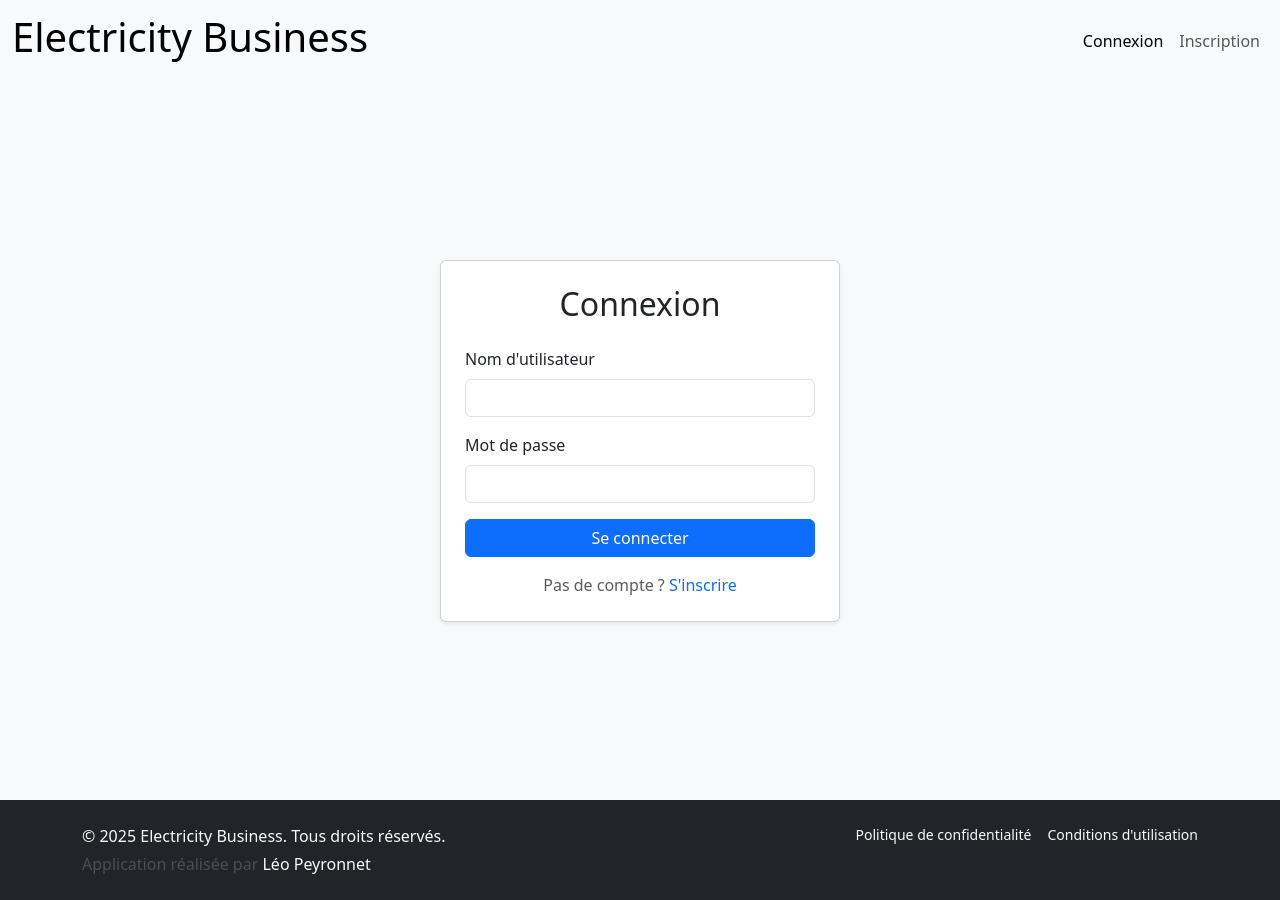
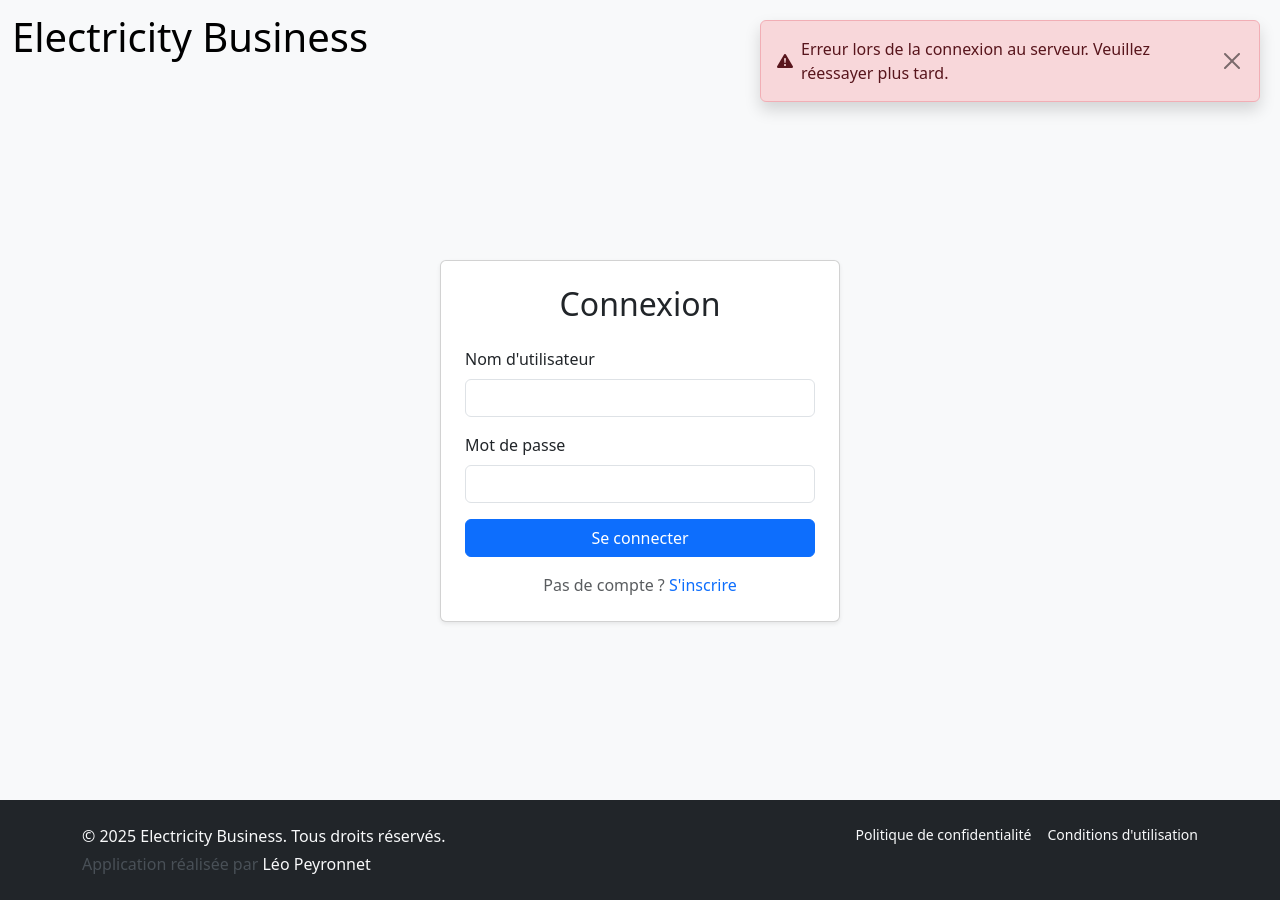
Before and after one commit to LaiPe/electricity-business-front, a React (Vite) app: page /login in a window 1280 px wide. Built offline with nearby package versions, Linux system fonts and the light colour scheme; no server answers.

Commit message:
feat: Introduce GlobalErrorContext for centralized error handling; update components to utilize global error state

```diff
--- a/src/contexts/AuthContext.jsx
+++ b/src/contexts/AuthContext.jsx
@@ -1,10 +1,12 @@
 import { createContext, useContext, useState, useEffect } from 'react';
 import { apiRequest } from '../utils/ApiRequest';
+import { useGlobalErrorContext } from './GlobalErrorContext';
 
 const AuthContext = createContext(null);
 
 export function AuthProvider({ children }) {
     const [user, setUser] = useState(null);
+    const {globalError, setGlobalError} = useGlobalErrorContext();
     const [loading, setLoading] = useState(true);
     const [initialLoading, setInitialLoading] = useState(true);
     const [isAuthenticated, setIsAuthenticated] = useState(false);
@@ -20,11 +22,13 @@ export function AuthProvider({ children }) {
             setUser(response.user);
 
         } catch (error) {
-            // if (error.cause !== 403) {
-            //     console.error('Erreur lors de la vérification de l\'authentification:', error);
-            // }
-            setIsAuthenticated(false);
-            setUser(null);
+            if (error.cause == 403 && isAuthenticated) {
+                setGlobalError('Votre session a expiré. Veuillez vous reconnecter.');
+                setIsAuthenticated(false);
+                setUser(null);
+            } else if (error.cause != 403) {
+                setGlobalError('Erreur lors de la connexion au serveur. Veuillez réessayer plus tard.');
+            }
         } finally {
             setLoading(false);
             setInitialLoading(false);
--- /dev/null
+++ b/src/contexts/GlobalErrorContext.jsx
@@ -0,0 +1,44 @@
+import { createContext, useContext, useState } from 'react';
+
+const GlobalErrorContext = createContext(null);
+
+export function GlobalErrorProvider({ children }) {
+    const [globalError, setGlobalError] = useState(null);
+
+    const handleClose = () => {
+        setGlobalError(null);
+    };
+
+    return (
+        <GlobalErrorContext.Provider value={{ globalError, setGlobalError }}>
+            {globalError && (
+                <div
+                    style={{
+                        position: 'fixed',
+                        top: '20px',
+                        right: '20px',
+                        zIndex: 9999,
+                        maxWidth: '500px',
+                        minWidth: '300px'
+                    }}
+                >
+                    <div className="alert alert-danger d-flex align-items-center shadow" role="alert">
+                        <i className="bi bi-exclamation-triangle-fill me-2"></i>
+                        <span className="flex-grow-1">{globalError}</span>
+                        <button
+                            type="button"
+                            className="btn-close ms-2"
+                            onClick={handleClose}
+                            aria-label="Fermer"
+                        ></button>
+                    </div>
+                </div>
+            )}
+            {children}
+        </GlobalErrorContext.Provider>
+    );
+}
+
+export function useGlobalErrorContext() {
+    return useContext(GlobalErrorContext);
+}
--- a/src/pages/dashboard/Bookings.jsx
+++ b/src/pages/dashboard/Bookings.jsx
@@ -4,15 +4,16 @@ import Spinner from '../../components/spinner/Spinner';
 import {getBookingsAsVehicleOwner, getBookingsAsStationOwner, exportBookingsExcelFormat} from '../../services/BookingService';
 import DualBookingView from '../../components/dashboard/booking/DualBookingView';
 import ToggleSwitch from '../../components/form/ToggleSwitch';
+import { useGlobalErrorContext } from '../../contexts/GlobalErrorContext';
 
 
 function Bookings() {
-    const { isAuthenticated } = useAuth();
+    const { setGlobalError } = useGlobalErrorContext();
+    const { isAuthenticated, checkAuthStatus } = useAuth();
 
     const [bookingsAsVehicleOwner, setBookingsAsVehicleOwner] = useState([]);
     const [bookingsAsStationOwner, setBookingsAsStationOwner] = useState([]);
     const [loading, setLoading] = useState(true);
-    const [error, setError] = useState('');
 
     const fetchBookingsAsVehicleOwner = async () => {
         try {
@@ -41,7 +42,6 @@ function Bookings() {
     const loadBookings = async () => {
         try {
             setLoading(true);
-            setError('');
 
             await Promise.all([
                 fetchBookingsAsVehicleOwner(),
@@ -49,8 +49,9 @@ function Bookings() {
             ]);
 
         } catch (error) {
+            setGlobalError('Erreur lors du chargement des réservations');
             console.error('Erreur lors du chargement des réservations:', error);
-            setError('Erreur chargement réservations');
+            await checkAuthStatus();
         } finally {
             setLoading(false);
         }
@@ -79,7 +80,7 @@ function Bookings() {
             window.URL.revokeObjectURL(url);
         } catch (error) {
             console.error('Erreur lors de l\'export Excel:', error);
-            setError('Erreur lors de l\'export des réservations');
+            setGlobalError('Erreur lors de l\'export des réservations');
         }
     };
 
@@ -92,30 +93,29 @@ function Bookings() {
 
     return (
         <div>
-            {error && (
-                <div className="alert alert-danger d-flex align-items-center mb-4" role="alert">
-                    <i className="bi bi-exclamation-triangle-fill me-2"></i>
-                    {error}
-                </div>
-            )}
-
             <div className="d-flex justify-content-between align-items-center mb-2">
                 <h2 className='mb-0'>Mes Réservations</h2>
                 <div className="btn-group">
                     {toggleViewState === 'vehicleOwner' ? (
-                        <button type="button" className="btn btn-outline-primary">
-                            <i className="bi bi-plus-lg me-1"></i>
-                            Nouvelle réservation
-                        </button>
+                        <>
+                            <button type="button" className="btn btn-outline-primary">
+                                <i className="bi bi-plus-lg me-1"></i>
+                                Nouvelle réservation
+                            </button>
+                            <button type="button" className="btn btn-outline-primary" onClick={handleRefreshBookings}>
+                                <i className="bi bi-arrow-clockwise me-1"></i>
+                                Rafraîchir
+                            </button>
+                        </>
                     ) : (
-                        <button type="button" className="btn btn-outline-secondary" onClick={handleRefreshBookings}>
+                        <button type="button" className="btn btn-outline-primary" onClick={handleRefreshBookings}>
                             <i className="bi bi-arrow-clockwise me-1"></i>
                             Rafraîchir
                         </button>
                     )}
                     <button
                         type="button"
-                        className={`btn ${toggleViewState === 'vehicleOwner' ? 'btn-primary' : 'btn-secondary'} dropdown-toggle dropdown-toggle-split dropdown-toggle-no-caret`}
+                        className={`btn btn-primary dropdown-toggle dropdown-toggle-split dropdown-toggle-no-caret`}
                         href="#"
                         data-bs-toggle="dropdown"
                     >
@@ -150,9 +150,9 @@ function Bookings() {
                 </div>
             ) : (
                 toggleViewState === 'vehicleOwner' ? (
-                    <DualBookingView bookings={bookingsAsVehicleOwner} onError={setError} asVehicleOwner />
+                    <DualBookingView bookings={bookingsAsVehicleOwner} asVehicleOwner />
                 ) : (
-                    <DualBookingView bookings={bookingsAsStationOwner} onError={setError} asStationOwner />
+                    <DualBookingView bookings={bookingsAsStationOwner} asStationOwner />
                 )
             )}
         </div>
--- a/src/pages/dashboard/Stations.jsx
+++ b/src/pages/dashboard/Stations.jsx
@@ -3,12 +3,14 @@ import { useAuth } from '../../contexts/AuthContext';
 import { getUserPlacesWithStations } from '../../services/StationService';
 import PlaceList from '../../components/dashboard/station/PlaceList';
 import Spinner from '../../components/spinner/Spinner';
+import { useGlobalErrorContext } from '../../contexts/GlobalErrorContext';
 
 function Stations() {
-    const { isAuthenticated } = useAuth();
+    const { setGlobalError } = useGlobalErrorContext();
+    const { isAuthenticated, checkAuthStatus } = useAuth();
+
     const [places, setPlaces] = useState([]);
     const [loading, setLoading] = useState(true);
-    const [error, setError] = useState('');
 
     useEffect(() => {
             const fetchPlaces = async () => {
@@ -18,7 +20,9 @@ function Stations() {
                     const data = await getUserPlacesWithStations();
                     setPlaces(data);
                 } catch (error) {
-                    setError('Erreur chargement stations:');
+                    setGlobalError('Erreur lors du chargement des lieux et stations');
+                    console.error('Erreur chargement lieux et stations', error);
+                    await checkAuthStatus();
                 } finally {
                     setLoading(false);
                 }
@@ -31,19 +35,12 @@ function Stations() {
 
     return (
         <div>
-            {error && (
-                <div className="alert alert-danger d-flex align-items-center mb-4" role="alert">
-                    <i className="bi bi-exclamation-triangle-fill me-2"></i>
-                    {error}
-                </div>
-            )}
-
             {loading ? (
                 <div className="d-flex justify-content-center align-items-center" style={{minHeight: '300px'}}>
                     <Spinner />
                 </div>
             ) : (
-                <PlaceList places={places} onError={setError} />
+                <PlaceList places={places} />
             )}
         </div>
     );
--- a/src/pages/dashboard/Vehicles.jsx
+++ b/src/pages/dashboard/Vehicles.jsx
@@ -3,12 +3,14 @@ import { useAuth } from '../../contexts/AuthContext';
 import { getUserVehicles } from '../../services/VehicleService';
 import VehicleList from '../../components/dashboard/vehicle/VehicleList';
 import Spinner from '../../components/spinner/Spinner';
+import { useGlobalErrorContext } from '../../contexts/GlobalErrorContext';
 
 function Vehicles() {
-    const { isAuthenticated } = useAuth();
+    const { setGlobalError } = useGlobalErrorContext();
+    const { isAuthenticated, checkAuthStatus } = useAuth();
+
     const [vehicles, setVehicles] = useState([]);
     const [loading, setLoading] = useState(true);
-    const [error, setError] = useState('');
 
     useEffect(() => {
         const fetchVehicles = async () => {
@@ -18,7 +20,9 @@ function Vehicles() {
                 const data = await getUserVehicles();
                 setVehicles(data);
             } catch (error) {
-                setError('Erreur chargement véhicules:');
+                setGlobalError('Erreur lors du chargement des véhicules');
+                console.error('Erreur chargement véhicules', error);
+                await checkAuthStatus();
             } finally {
                 setLoading(false);
             }
@@ -31,19 +35,12 @@ function Vehicles() {
 
     return (
         <div>
-            {error && (
-                <div className="alert alert-danger d-flex align-items-center mb-4" role="alert">
-                    <i className="bi bi-exclamation-triangle-fill me-2"></i>
-                    {error}
-                </div>
-            )}
-
             {loading ? (
                 <div className="d-flex justify-content-center align-items-center" style={{minHeight: '300px'}}>
                     <Spinner />
                 </div>
             ) : (
-                <VehicleList vehicles={vehicles} onError={setError} />
+                <VehicleList vehicles={vehicles} />
             )}
         </div>
     );
```
Also changed, not shown: src/Router.jsx (+9 -2 lines).
